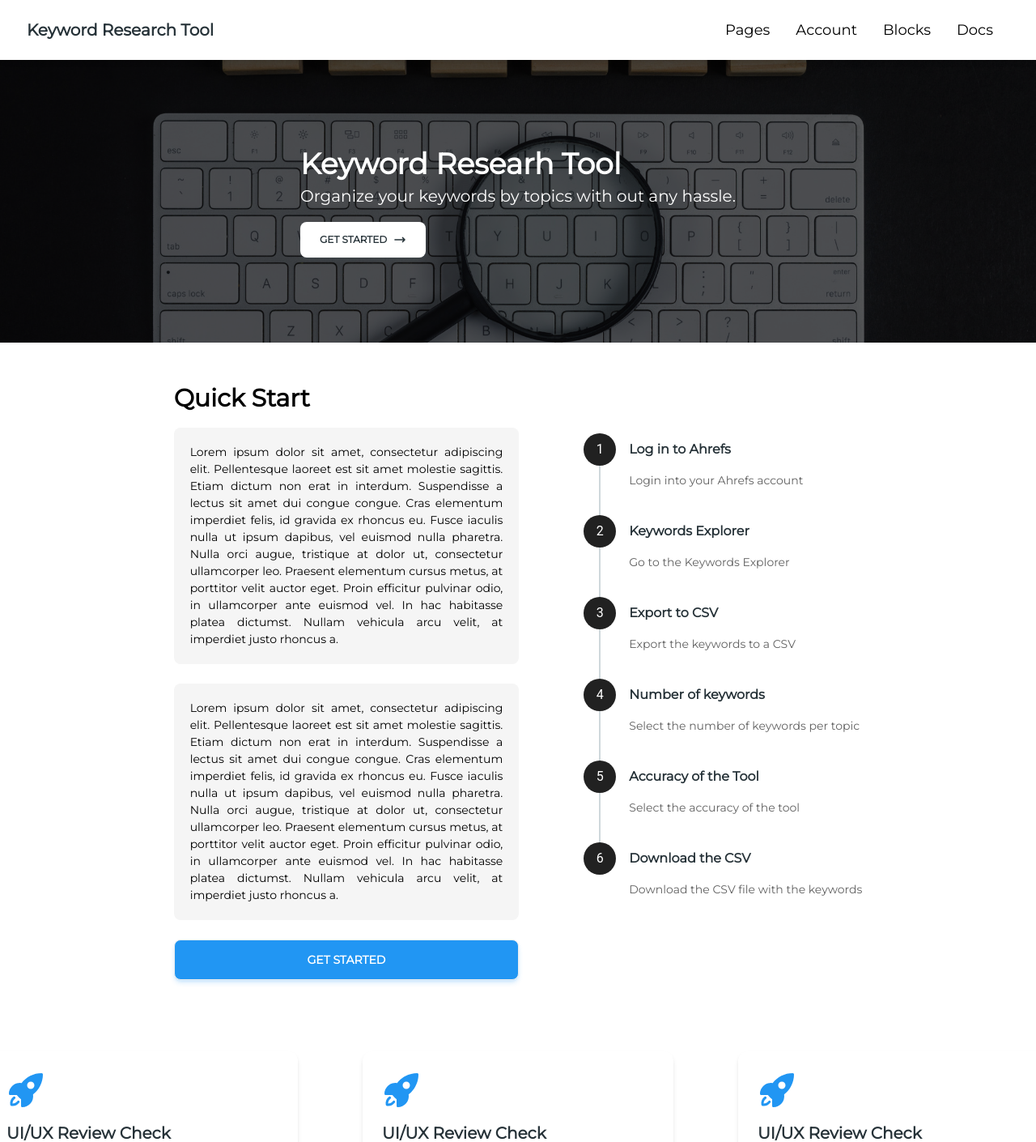
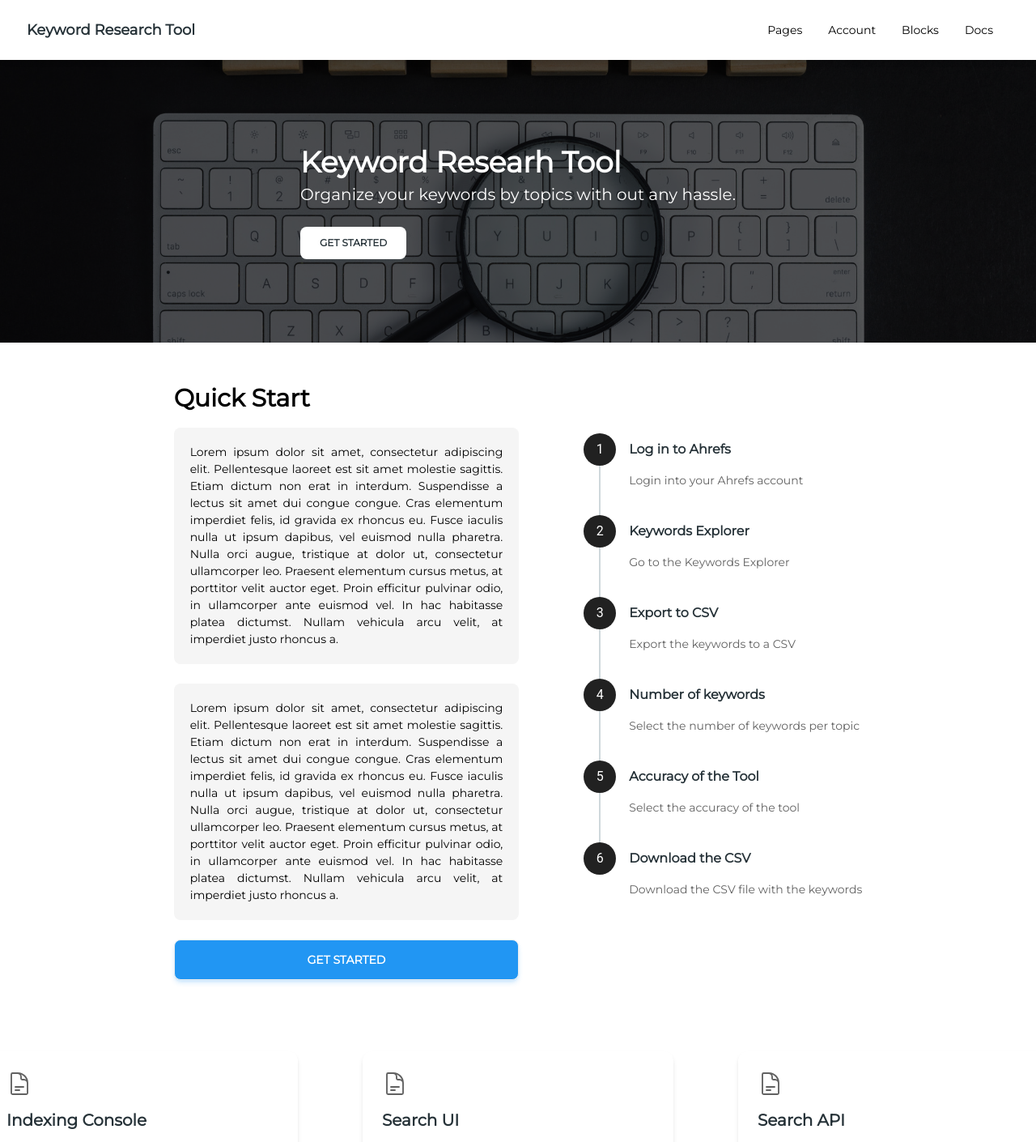
Before and after one commit to MarioDevv/Keyword-Tool, a React (Vite) app: page / in a window 1280 px wide. Shown: the top 1410 px of the page at 81% size. Built offline with nearby package versions, Linux system fonts and the light colour scheme.

Commit message:
Cards Descripton Mapping & Removed Bad Practices

```diff
--- a/src/components/Cards.jsx
+++ b/src/components/Cards.jsx
@@ -5,20 +5,21 @@ import {
     Typography,
     Button,
 } from "@material-tailwind/react";
-import { RocketLaunchIcon } from "@heroicons/react/24/solid";
 import { ArrowLongRightIcon } from "@heroicons/react/24/outline";
 
-export default function Example() {
+export default function Cards(props) {
     return (
         <>
             <Card className="mt-6 w-96">
                 <CardBody>
-                    <RocketLaunchIcon className="text-blue-500 w-12 h-12 mb-4" />
+                    <svg xmlns="http://www.w3.org/2000/svg" fill="none" viewBox="0 0 24 24" strokeWidth={1.4} stroke="currentColor" className="w-8 h-8 mb-4">
+                        <path strokeLinecap="round" strokeLinejoin="round" d="M19.5 14.25v-2.625a3.375 3.375 0 00-3.375-3.375h-1.5A1.125 1.125 0 0113.5 7.125v-1.5a3.375 3.375 0 00-3.375-3.375H8.25m0 12.75h7.5m-7.5 3H12M10.5 2.25H5.625c-.621 0-1.125.504-1.125 1.125v17.25c0 .621.504 1.125 1.125 1.125h12.75c.621 0 1.125-.504 1.125-1.125V11.25a9 9 0 00-9-9z" />
+                    </svg>
                     <Typography variant="h5" color="blue-gray" className="mb-2 font-mon">
-                        UI/UX Review Check
+                        {props.title}
                     </Typography>
-                    <Typography className="font-mon">
-                        Because it is about motivating the doers. Because I am here to follow my dreams and inspire others.
+                    <Typography variant="paragraph" className="font-mon">
+                        {props.description}
                     </Typography>
                 </CardBody>
                 <CardFooter className="pt-0">
--- a/src/components/Content.jsx
+++ b/src/components/Content.jsx
@@ -6,27 +6,32 @@ import WorkUs from "./WorkUs"
 
 
 export default function Content() {
+    const cards_description = {
+        "Indexing Console": "The Indexing Console is a web application that allows you to index your data into the Azure Cognitive Search service. It is a single page application built using React and Tailwind CSS.",
+        "Search UI": "The Search UI is a web application that allows you to search your data in the Azure Cognitive Search service. It is a single page application built using React and Tailwind CSS.",
+        "Search API": "The Search API is a REST API that allows you to search your data in the Azure Cognitive Search service. It is a REST API built using Node.js and Express.",
+    }
+
     return (
         <>
-            <HeroSection />
+            <HeroSection />   {/* Hero Section */}
 
-            <div className="flex justify-center gap-20 mt-12">  {/* Documentation */}
-                <Documentation />
-            </div>
+            <Documentation /> {/* Documentation */}
+
 
             <div className="flex flex-col items-center gap-10 mt-16">   {/* Cards */}
                 <div className="flex justify-center gap-20 ">
-                    <Cards />
-                    <Cards />
-                    <Cards />
+                    {Object.keys(cards_description).map((key, index) => {
+                        return (
+                            <Cards title={key} key={index} description={cards_description[key]} />
+                        )
+                    })}
                 </div>
             </div>
 
-            <div className="flex justify-center gap-10 mt-8"> {/* Work with us */}
-                <WorkUs />
-            </div>
+            <WorkUs />  {/* Work with us */}
 
-            <Footer />
+            <Footer />  {/* Footer */}
         </>
 
     )
--- a/src/components/Documentation.jsx
+++ b/src/components/Documentation.jsx
@@ -2,7 +2,8 @@ import { Typography, Button } from "@material-tailwind/react";
 import Stepper from "./Stepper";
 export default function Documentation() {
     return (
-        <>
+
+        <div className="flex justify-center gap-20 mt-12">
             <div className="flex flex-col w-1/3 itema-center">
                 <Typography variant="h3" className="mb-4 font-mon">
                     Quick Start
@@ -40,6 +41,6 @@ export default function Documentation() {
             <div className="gap-10 mt-16">
                 <Stepper />
             </div>
-        </>
+        </div>
     );
 }
--- a/src/components/HeroSection.jsx
+++ b/src/components/HeroSection.jsx
@@ -11,11 +11,8 @@ export default function HeroSection() {
                 <Typography variant="lead" color="white" className="font-mon">
                     Organize your keywords by topics with out any hassle.
                 </Typography>
-                <Button color="white" size="md" className="flex items-center gap-2 mt-4 font-mon">
+                <Button color="white" size="md" className="flex items-center gap-2 mt-6 font-mon">
                     Get Started
-                    <svg xmlns="http://www.w3.org/2000/svg" fill="none" viewBox="0 0 24 24" strokeWidth={2.5} stroke="currentColor" className="w-4 h-5">
-                        <path strokeLinecap="round" strokeLinejoin="round" d="M17.25 8.25L21 12m0 0l-3.75 3.75M21 12H3" />
-                    </svg>
                 </Button>
             </div>
             <img src="/keywords.jpg" className="aspect-[11/3] w-full object-cover brightness-25" />
--- a/src/components/Navbar.jsx
+++ b/src/components/Navbar.jsx
@@ -24,7 +24,7 @@ export default function Example() {
                 color="blue-gray"
                 className="p-1 font-normal"
             >
-                <a href="#" className="flex items-center text-lg text-black hover:text-blue-500 font-mon">
+                <a href="#" className="flex items-center text-black text-md hover:text-blue-500 font-mon">
                     Pages
                 </a>
             </Typography>
@@ -34,7 +34,7 @@ export default function Example() {
                 color="blue-gray"
                 className="p-1 font-normal"
             >
-                <a href="#" className="flex items-center text-lg text-black hover:text-blue-500 font-mon">
+                <a href="#" className="flex items-center text-black text-md hover:text-blue-500 font-mon">
                     Account
                 </a>
             </Typography>
@@ -44,7 +44,7 @@ export default function Example() {
                 color="blue-gray"
                 className="p-1 font-normal"
             >
-                <a href="#" className="flex items-center text-lg text-black hover:text-blue-500 font-mon">
+                <a href="#" className="flex items-center text-black text-md hover:text-blue-500 font-mon">
                     Blocks
                 </a>
             </Typography>
@@ -54,7 +54,7 @@ export default function Example() {
                 color="blue-gray"
                 className="p-1 font-normal"
             >
-                <a href="#" className="flex items-center text-lg text-black hover:text-blue-500 font-mon">
+                <a href="#" className="flex items-center text-black text-md hover:text-blue-500 font-mon">
                     Docs
                 </a>
             </Typography>
@@ -65,7 +65,7 @@ export default function Example() {
         <>
             <Navbar className="sticky inset-0 z-10 max-w-full px-4 py-5 rounded-none h-max lg:px-8 lg:py-4">
                 <div className="flex items-center justify-between text-blue-gray-900">
-                    <Typography as="a" href="#" className="mr-4 cursor-pointer py-1.5 font-semibold text-xl font-mon">
+                    <Typography as="a" href="#" className="mr-4 cursor-pointer py-1.5 font-semibold text-lg font-mon">
                         Keyword Research Tool
                     </Typography>
                     <div className="flex items-center gap-4">
--- a/src/components/WorkUs.jsx
+++ b/src/components/WorkUs.jsx
@@ -3,6 +3,7 @@ import { FaGithub } from "react-icons/fa";
 
 export default function WorkUs() {
     return (
+        <div className="flex justify-center gap-10 mt-8">
             <div className="relative flex items-center justify-center">
                 <div className="absolute z-[1] pl-10 text-center flex-col">
                     <Typography variant="h1" color="white" className="font-mon">
@@ -17,6 +18,8 @@ export default function WorkUs() {
                 </div>
                 <img src="/workus.jpg" className="aspect-[9/2] object-cover brightness-25" />
             </div>
+        </div>
+
     )
 
 }
```
Lines whose indentation alone changed are shown as unchanged.
